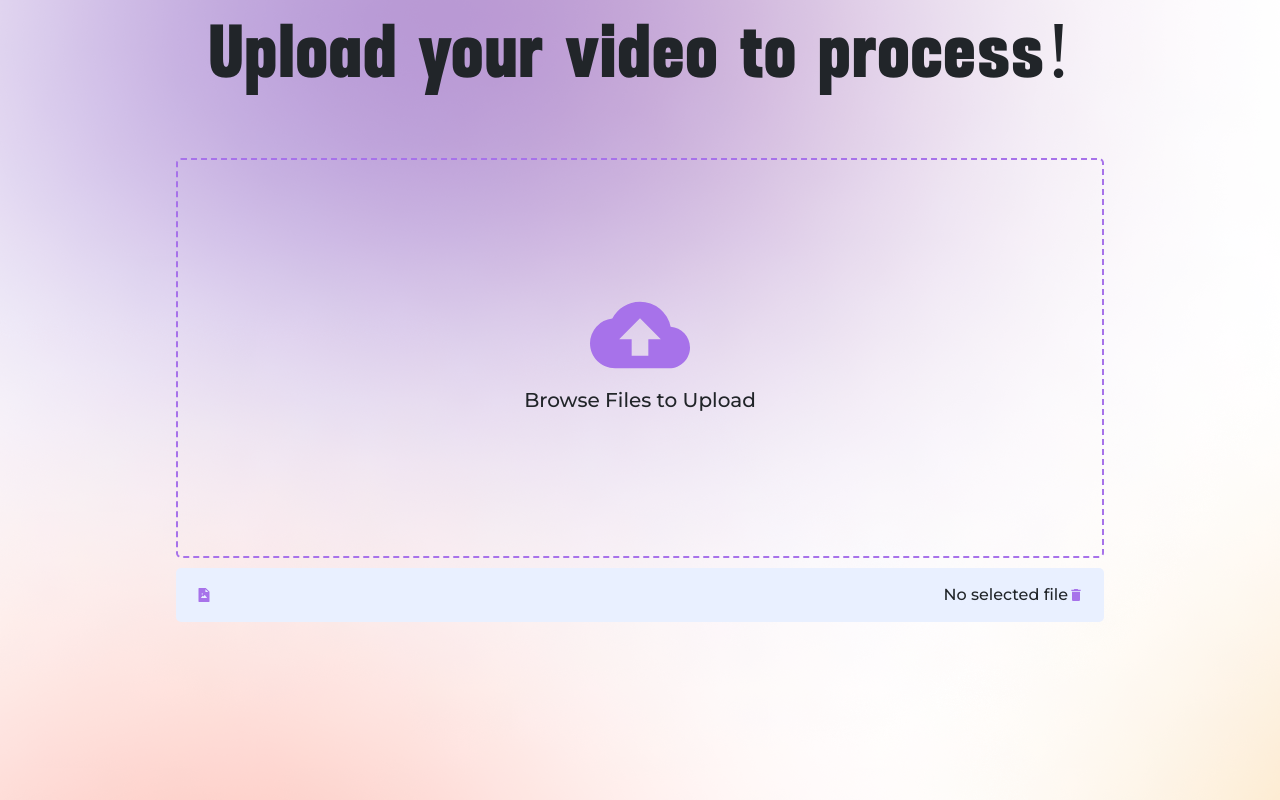
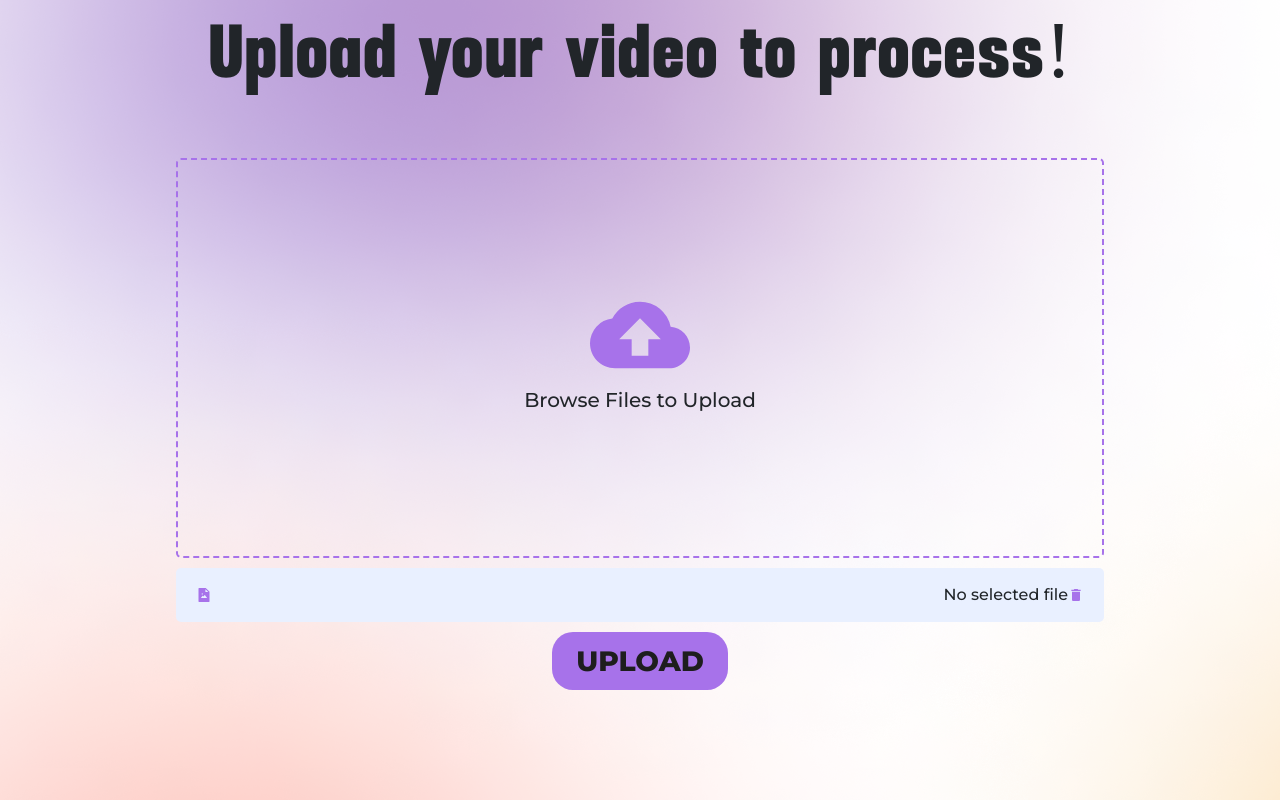
Before and after one commit to mariaashfaq02/SpeakNow, a React (Create React App) app in the folder OneDrive/Desktop/SpeakNow/speak-now/: page /upload in a window 1280 px wide. Built offline with nearby package versions, Linux system fonts and the light colour scheme.

Commit message:
added more css to upload page

```diff
--- a/OneDrive/Desktop/SpeakNow/speak-now/src/Pages/Upload Page/UploadPage.js
+++ b/OneDrive/Desktop/SpeakNow/speak-now/src/Pages/Upload Page/UploadPage.js
@@ -1,6 +1,8 @@
 import React from 'react'
 import Uploader from '../../Components/Uploader/Uploader'
+import Button from '../../Components/Button/Button'
 import './UploadPage.css'
+
 const UploadPage = () => {
   return (
     <div className='container-fluid uploader'>
@@ -8,6 +10,7 @@ const UploadPage = () => {
             <h1 className='display-1 uploadVideoHeading'>Upload your video to process!</h1>
         </div>
         <Uploader/>
+        <div className="container-fluid featureButton"><Button message={"Upload"} link={"feedback"}></Button></div>
     </div>
   )
 }
```
